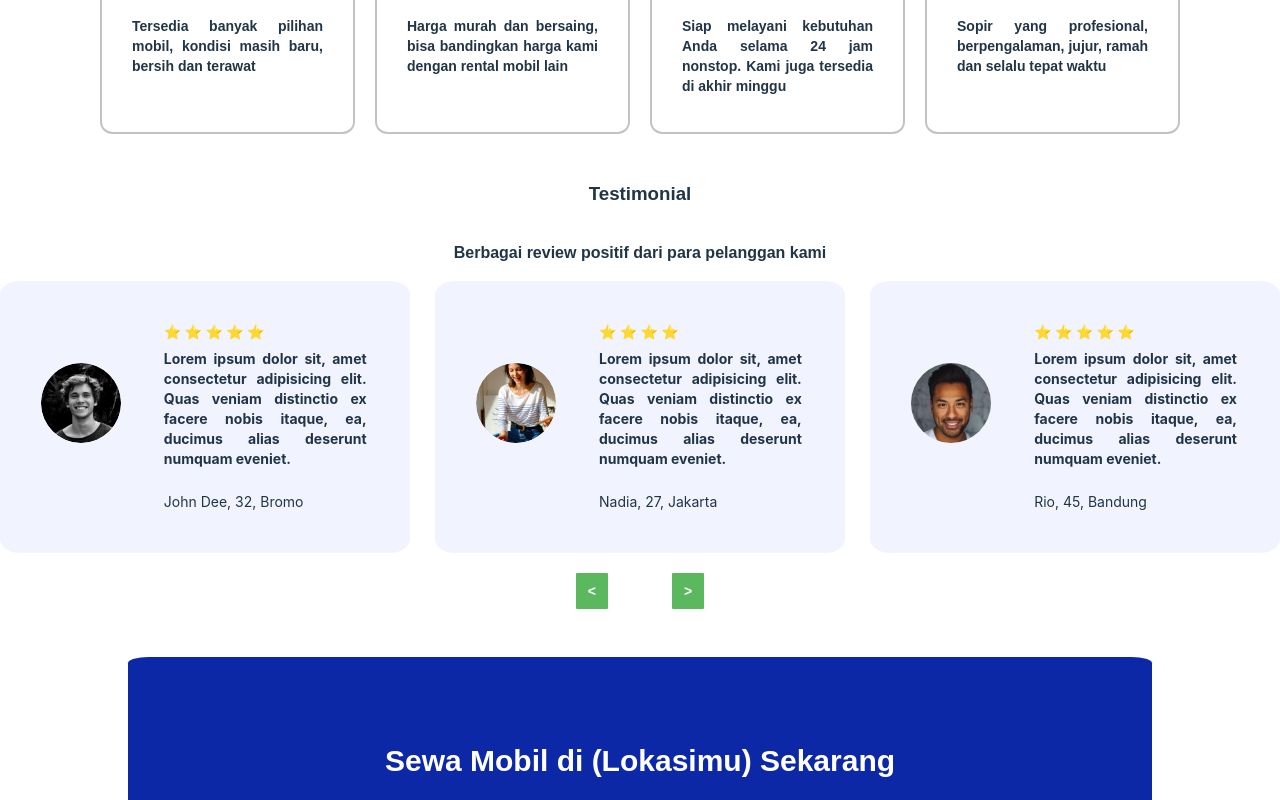
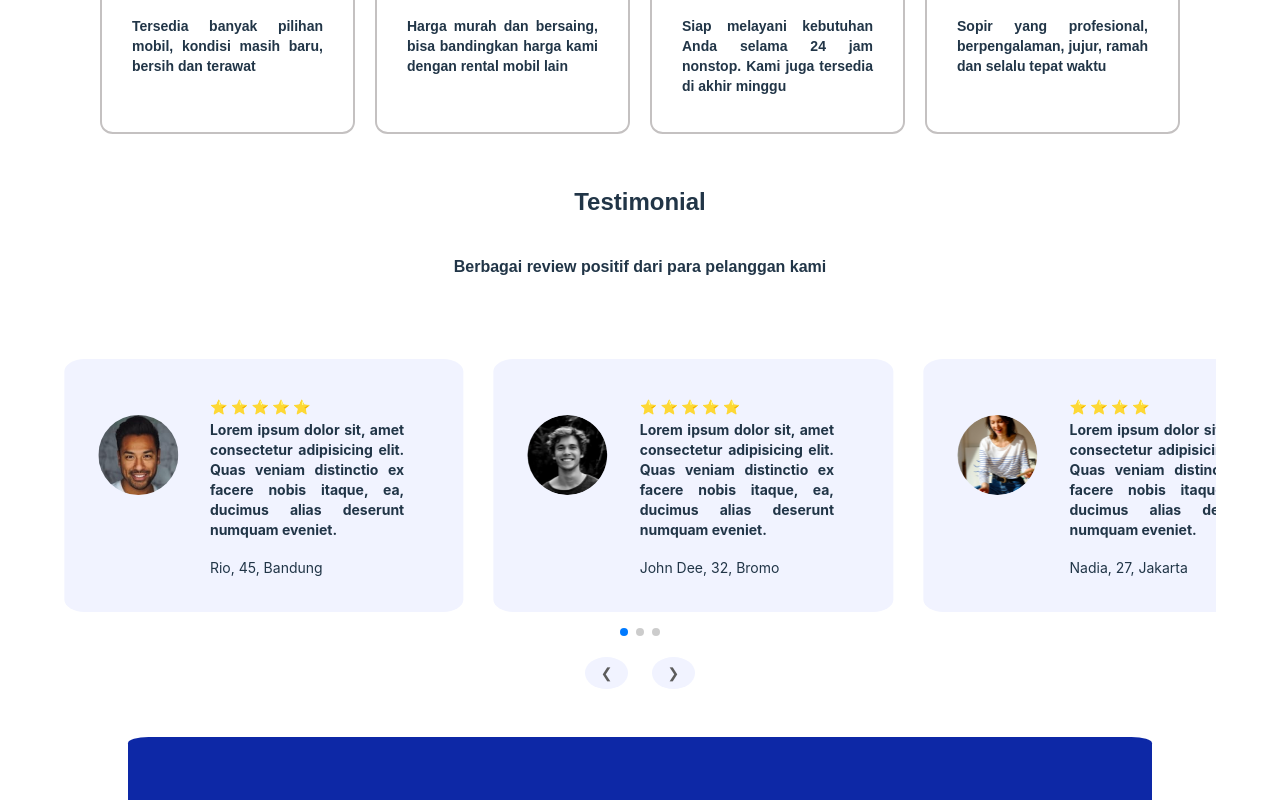
Before and after one commit to mirawdy/BINAR-GOLD-REACT, a React (Vite) app: page / in a window 1280 px wide. Shown: the part 1480-2280 px from the top of the page. Built offline with nearby package versions, Linux system fonts and the light colour scheme.

Commit message:
creating responsive testimonial slider using swiper library

```diff
--- a/src/components/Nav/Navbar.css
+++ b/src/components/Nav/Navbar.css
@@ -7,7 +7,7 @@ nav {
     position: sticky;
     top: 0;
     background-color: #F1F3FF;
-    ;
+    z-index: 100;
 }
 
 .mainmenu > li {
--- a/src/components/SectionTestimonials/SectionTestimonials.css
+++ b/src/components/SectionTestimonials/SectionTestimonials.css
@@ -1,7 +1,13 @@
+html, body{
+    width: 100vw;
+    scrollbar-width: thin;
+}
+
 *{
     box-sizing: border-box;
 }
 .section-tiga{
+    width: 100vw;
     display: flex;
     flex-direction: column;
     padding-top: 30px;
@@ -17,37 +23,48 @@
     font-weight: 700;
 }
 
-h2{
+.section-tiga-title > h2{
     font-size: 24px;
     line-height: 36px;
 }
 
 .section-tiga-cards{
+    width: 100%;
+    height: fit-content;
+    box-sizing: border-box;
+    padding-top: 5%;
+    padding-left: 5%;
+    padding-right: 5%;
+}
+
+.section-tiga-cardscontainer{
     display: flex;
-    flex-direction: row;
-    justify-content: center;
-    gap: 2%;
-    flex-wrap: nowrap;
-    overflow: hidden;
-    scroll-behavior: smooth;
+    width: 100%;
+    height: fit-content;
+    gap: auto;
 }
 
 .cardz{
-    width: 35%;
-    max-height: 17rem;
+    width: 100%;
+    height: fit-content;
     display: flex;
-    padding-right: 0px;
+    margin-bottom: 10%;
+    padding-top: 5%;
+    padding-left: 5%;
+    padding-right: 5%;
     flex-direction: row;
     border-width: 0px;
     background-color: #F1F3FF;
     border-radius: 5%;
-    gap: 5%;
-    transition: 1s cubic-bezier(0.39, 0.575, 0.565, 1);
 }
 
 .cards-left{
+    display: flex;
+    justify-content: center;
+    align-items: flex-start;
+    padding-top: 10%;
     width: 30%;
-    padding: 20% 10%;
+    height: auto;
 }
 
 .cards-left > img{
@@ -57,8 +74,9 @@ h2{
 }
 
 .cards-right{
-    padding: 10% 5%;
+    padding: 5% 5%;
     width: 70%;
+    height: auto;
     display: flex;
     flex-direction: column;
     justify-content: flex-start;
@@ -71,7 +89,7 @@ h2{
     font-weight: 700;
     width: 90%;
     margin-top: 0px;
-    margin-bottom: 3%;
+    margin-bottom: 1%;
 }
 
 .testiName{
@@ -82,9 +100,88 @@ h2{
 }
 
 .section-tiga-button{
-    padding-top: 20px;
+    padding-top: 0.5%;
     display: flex;
-    gap: 5%;
+    gap: 2%;
     flex-direction: row;
     justify-content: center;
 }
+
+.section-tiga-button > button{
+        display: inline-block;
+        width: fit-content;
+        height: fit-content;
+        text-align: center;
+        box-sizing: border-box;
+        padding: 8px 16px;
+        background-color: #F1F3FF;
+        color: rgb(92, 92, 92);
+        border-radius: 50%;
+        border-style: none;
+        font-family: Arial, Helvetica, sans-serif;
+        font-size: 14px;
+        font-weight: 700;
+}
+
+.section-tiga-button > button:hover{
+    background-color: #5CB85F;
+    color: #FFFFFF;
+}
+
+@media only screen and (max-width: 800px){
+    .cards-left{
+        display: flex;
+        justify-content: center;
+        align-items: center;
+        padding-top: 0%;
+        margin-bottom: 5%;
+        width: 30%;
+        height: auto;
+    }
+
+    .cards-left > img{
+        width: 80%;
+        height: auto;
+    }
+
+}
+
+@media only screen and (max-width: 564px){
+    .cardz{
+        height: fit-content;
+        display: flex;
+        flex-direction: column;
+        margin-bottom: 10%;
+        padding-top: 5%;
+        padding-left: 5%;
+        padding-right: 5%;
+        border-width: 0px;
+        background-color: #F1F3FF;
+        border-radius: 5%;
+    }
+
+    .cards-left{
+        display: flex;
+        justify-content: center;
+        align-items: center;
+        padding-top: 10%;
+        width: 100%;
+        height: auto;
+    }
+    .cards-left > img{
+        width: 30%;
+        height: 30%;
+    }
+
+    .cards-right{
+        padding: 5% 5%;
+        width: 100%;
+        height: auto;
+        display: flex;
+        flex-direction: column;
+        justify-content: flex-start;
+        align-items: center;
+        gap: 0%;
+    }
+
+}
--- a/src/components/SectionTestimonials/index.jsx
+++ b/src/components/SectionTestimonials/index.jsx
@@ -3,18 +3,96 @@ import fotoTesti2 from '../../assets/photo-testi-2.png'
 import fotoTesti3 from '../../assets/photo-testi-3.jpg'
 import './SectionTestimonials.css'
 import Button from '../Button'
+import "swiper/css";
+import "swiper/css/pagination";
+import "swiper/css/navigation";
+import { Navigation, Pagination } from "swiper";
+import { Swiper, SwiperSlide } from "swiper/react";
+import {useRef} from 'react'
+
 
 function TestiSlider(){
+    const prevRef = useRef(null);
+    const nextRef = useRef(null);
     return(
         <>
         <section className="section-tiga">
         <div className="section-tiga-title">
-            <h3>Testimonial</h3>
+            <h2>Testimonial</h2>
             <p>Berbagai review positif dari para pelanggan kami</p>
         </div>
+        <div className="section-tiga-cards">
+        <div className="section-tiga-cardscontainer">
+        <Swiper
+        slidesPerView={2.5}
+        spaceBetween={30}
+        slidesPerGroup={2}
+        breakpoints={{
+            1024: {
+                slidesPerView: 2.75,
+               },
+            800: {
+             slidesPerView: 2,
+            },
+            270: {
+              slidesPerView: 1,
+            },
+          }}
+        loop={true}
+        loopFillGroupWithBlank={true}
+        pagination={{
+          clickable: true,
+        }}
+        modules={[Pagination, Navigation]}
+        onInit={(swiper) => {
+            swiper.params.navigation.prevEl = prevRef.current;
+            swiper.params.navigation.nextEl = nextRef.current;
+            swiper.navigation.init();
+            swiper.navigation.update();
+        }}
+        className="mySwiper"
+      >
+        <SwiperSlide>
+        <div className="cardz">
+                <div className="cards-left">
+                    <img src={fotoTesti1} alt="the photo of user who give testimonial"/>
+                </div>
 
-        <div className="section-tiga-cards">
+                <div className="cards-right">
+                   <p>&#x2B50; &#x2B50; &#x2B50; &#x2B50; &#x2B50;</p>
+                   <p>Lorem ipsum dolor sit, amet consectetur adipisicing elit. Quas veniam distinctio ex facere nobis itaque, ea, ducimus alias deserunt numquam eveniet. </p>
+                    <div className="testiName"><p>John Dee, 32, Bromo</p></div>
+                </div>
+            </div>
+        </SwiperSlide>
+        <SwiperSlide>
             <div className="cardz">
+                <div className="cards-left">
+                    <img src={fotoTesti2} alt="the photo of user who give testimonial"/>
+                </div>
+
+                <div className="cards-right">
+                   <p>&#x2B50; &#x2B50; &#x2B50; &#x2B50;</p>
+                   <p>Lorem ipsum dolor sit, amet consectetur adipisicing elit. Quas veniam distinctio ex facere nobis itaque, ea, ducimus alias deserunt numquam eveniet. </p>
+                    <div className="testiName"><p>Nadia, 27, Jakarta</p></div>
+                </div>
+            </div>
+        </SwiperSlide>
+        <SwiperSlide>
+        <div className="cardz">
+                <div className="cards-left">
+                    <img src={fotoTesti3} alt="the photo of user who give testimonial"/>
+                </div>
+
+                <div className="cards-right">
+                   <p>&#x2B50; &#x2B50; &#x2B50; &#x2B50; &#x2B50;</p>
+                    <p>Lorem ipsum dolor sit, amet consectetur adipisicing elit. Quas veniam distinctio ex facere nobis itaque, ea, ducimus alias deserunt numquam eveniet. </p>
+                    <div className="testiName"><p>Rio, 45, Bandung</p></div>
+                </div>
+            </div>
+        </SwiperSlide>
+        <SwiperSlide>
+        <div className="cardz">
                 <div className="cards-left">
                     <img src={fotoTesti1} alt="the photo of user who give testimonial"/>
                 </div>
@@ -26,7 +104,9 @@ function TestiSlider(){
                 </div>
             </div>
 
-            <div className="cardz">
+        </SwiperSlide>
+        <SwiperSlide>
+        <div className="cardz">
                 <div className="cards-left">
                     <img src={fotoTesti2} alt="the photo of user who give testimonial"/>
                 </div>
@@ -37,8 +117,8 @@ function TestiSlider(){
                     <div className="testiName"><p>Nadia, 27, Jakarta</p></div>
                 </div>
             </div>
-
-            <div className="cardz">
+        </SwiperSlide>
+        <SwiperSlide>        <div className="cardz">
                 <div className="cards-left">
                     <img src={fotoTesti3} alt="the photo of user who give testimonial"/>
                 </div>
@@ -48,13 +128,13 @@ function TestiSlider(){
                     <p>Lorem ipsum dolor sit, amet consectetur adipisicing elit. Quas veniam distinctio ex facere nobis itaque, ea, ducimus alias deserunt numquam eveniet. </p>
                     <div className="testiName"><p>Rio, 45, Bandung</p></div>
                 </div>
-            </div>
+            </div></SwiperSlide>
+      </Swiper>
         </div>
 
-
         <div className="section-tiga-button">
-            <Button text = "<" id ="prev"/><Button text = ">" id ="next"/>
-        </div>
+            <button ref={prevRef}>&#10094;</button>            <button ref={nextRef}>&#10095;</button>
+        </div></div>
         </section>
         </>)}
 
```
